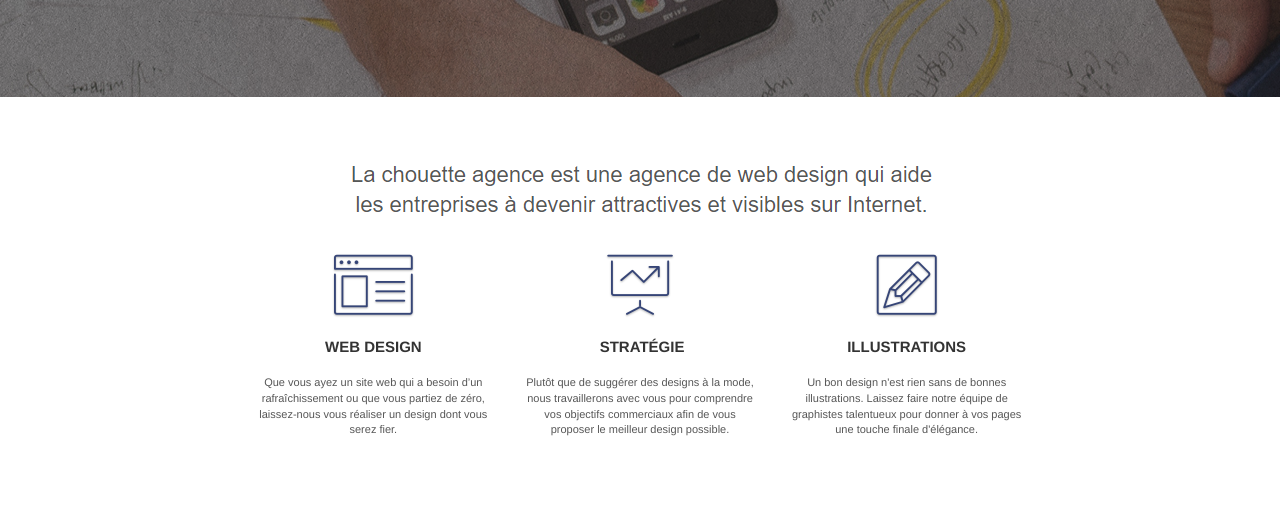
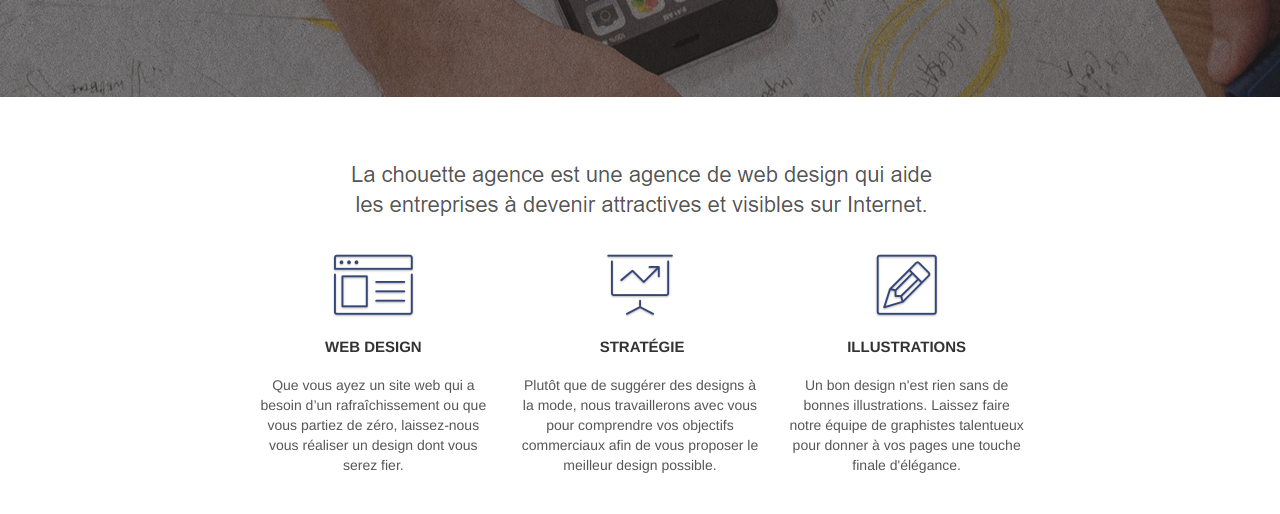
Before and after one commit to OlivierZoungrana/lachouetteagence, a plain HTML site: page index.html in a window 1280 px wide. Shown: the part 438-952 px from the top of the page. Drawn offline with Linux system fonts and the light colour scheme.

Commit message:
changement font-size

```diff
--- a/style.css
+++ b/style.css
@@ -681,7 +681,7 @@ a {
 }
 
 p {
-    font-size: 11px;
+    font-size: 1em;
 }
 
 .tight-width-whitespace {
```
